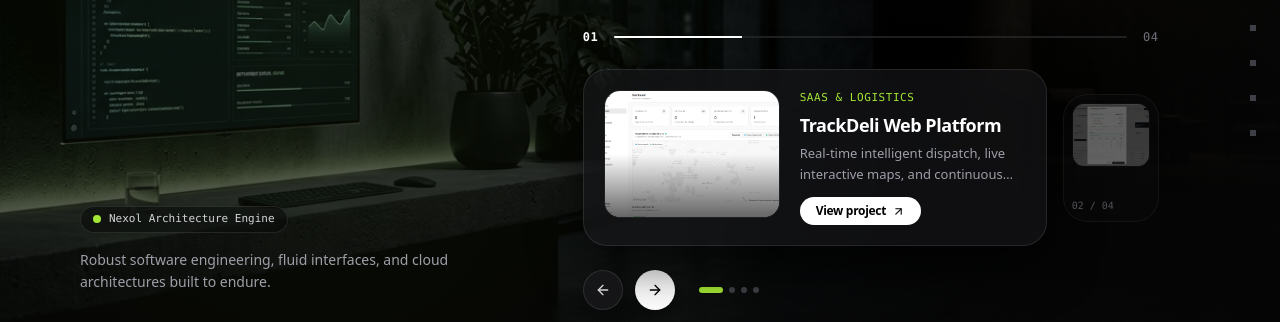
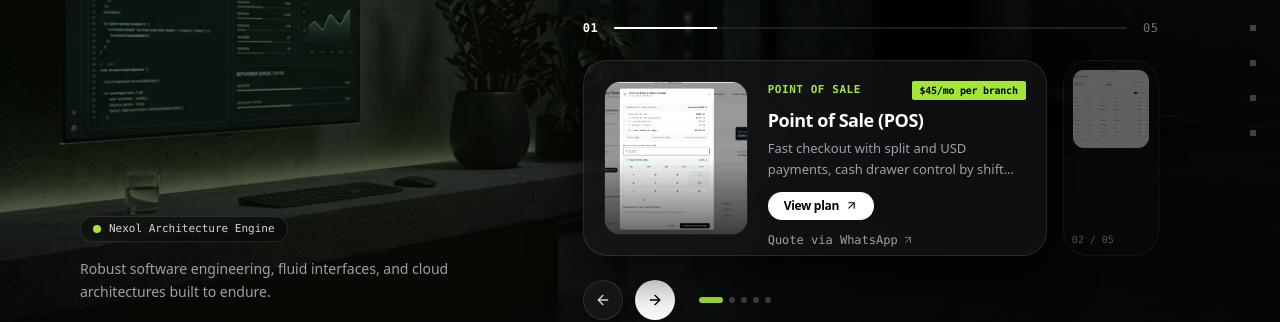
Before and after one commit to DETDevs/DET.Porfolio.App, a React (Vite) app: page / in a window 1280 px wide. Shown: the part 355-677 px from the top of the page. Built offline with nearby package versions, Linux system fonts and the light colour scheme; no server answers.

Commit message:
feat: add Hero and Pricing landing page components with multilingual support and configuration constants

```diff
--- a/src/config/constants.ts
+++ b/src/config/constants.ts
@@ -245,7 +245,7 @@
         ],
         highlight: true,
         disclaimer: "Precio único mensual todo incluido. Hardware integrado.",
-        cta: "Solicitar demo de POS",
+        cta: "Comenzar con POS",
     },
     {
         id: 'logistics',
@@ -298,7 +298,7 @@
         ],
         highlight: false,
         disclaimer: "Precio único mensual. Incluye notificaciones automáticas por email y WhatsApp.",
-        cta: "Solicitar demo de Citas",
+        cta: "Comenzar con Citas",
     },
     {
         id: 'cartera',
@@ -323,12 +323,12 @@
         ],
         highlight: false,
         disclaimer: "Precio único mensual. Conectado automáticamente a tus ventas de POS, Delivery y Citas.",
-        cta: "Solicitar demo de Cartera",
+        cta: "Comenzar con Cartera",
     },
 ];
 
 export const CONTACT_INFO = {
     email: "contacto@detdevs.com",
-    phone: "+505 8806-8133",
+    phone: "+505 8714-0989",
     location: "Managua, Nicaragua",
 };
--- a/src/features/landing/Hero.tsx
+++ b/src/features/landing/Hero.tsx
@@ -7,43 +7,63 @@
   id: string;
   tag: string;
   title: string;
+  price: string;
   desc: string;
   image: string;
   link: string;
+  category?: "web" | "pos" | "citas" | "cartera" | "logistics";
 }
 
 const BASE_SLIDES: SlideData[] = [
   {
     id: "01",
-    tag: "SaaS & Logística",
-    title: "TrackDeli Web Platform",
-    desc: "Despacho inteligente en tiempo real, mapas interactivos y telemetría continua de pedidos.",
-    image: "/assets/project/webtrack/dash_webtrack.png",
-    link: "#proyectos",
+    tag: "Punto de Venta",
+    title: "Punto de Venta (POS)",
+    price: "$45/mes por sucursal",
+    desc: "Cobro rápido con pagos mixtos y dólares, control de caja por turno y cajero, inventario y reportes de ventas.",
+    image: "/assets/project/pos/caja_POS.png",
+    link: "#planes",
+    category: "pos",
   },
   {
     id: "02",
-    tag: "Punto de Venta",
-    title: "TrackDeli POS Desktop",
-    desc: "Facturación ultrarrápida, apertura/cierre de caja y soporte para impresoras térmicas.",
-    image: "/assets/project/pos/caja_POS.png",
-    link: "#proyectos",
+    tag: "Cartera de Cobro",
+    title: "Cartera de Cobro",
+    price: "$25/mes por negocio",
+    desc: "Cargá consumos a cuenta de empleados con carnet de código de barras y generá el reporte de deducción para planilla.",
+    image: "/assets/project/pos/historial_POS.png",
+    link: "#planes",
+    category: "cartera",
   },
   {
     id: "03",
-    tag: "App Móvil en Vivo",
-    title: "TrackDeli Rider App",
-    desc: "Aplicación móvil para repartidores con telemetría GPS continua y sincronización instantánea.",
-    image: "/assets/project/appdeli/rutaentrega_app.jpg",
-    link: "#proyectos",
+    tag: "Citas en línea",
+    title: "Agenda de Citas",
+    price: "$30/mes",
+    desc: "Reservas en línea para tus clientes, agenda por profesional y confirmación automática.",
+    image: "/assets/project/bookingwebsite/project.png",
+    link: "#planes",
+    category: "citas",
   },
   {
     id: "04",
-    tag: "Gestión Comercial",
-    title: "Dulces Momentos POS",
-    desc: "Control total de stock, alertas automáticas de reabastecimiento y reportes de rentabilidad.",
+    tag: "Delivery",
+    title: "Delivery",
+    price: "Comisión por entrega",
+    desc: "Despacho en tiempo real con mapa, repartidores y seguimiento de pedidos.",
+    image: "/assets/project/webtrack/dash_webtrack.png",
+    link: "#planes",
+    category: "logistics",
+  },
+  {
+    id: "05",
+    tag: "Páginas web",
+    title: "Páginas web a la medida",
+    price: "Desde $300",
+    desc: "Sitio profesional para tu negocio, con hosting incluido y soporte mensual.",
     image: "/assets/project/DulcesMomentos/project.png",
-    link: "#proyectos",
+    link: "#planes",
+    category: "web",
   },
 ];
 
@@ -64,6 +84,7 @@
         ...(localized[idx] || {}),
         image: base.image,
         link: base.link,
+        category: base.category,
       }));
     }
     return BASE_SLIDES;
@@ -83,6 +104,20 @@
     setDirection(-1);
     setCurrentIndex((prev) => (prev - 1 + total) % total);
   }, [total]);
+
+  const handlePlanClick = (category?: string, e?: React.MouseEvent) => {
+    if (category) {
+      window.dispatchEvent(
+        new CustomEvent("select-pricing-tab", { detail: category })
+      );
+    }
+    const el = document.getElementById("planes");
+    if (el) {
+      if (e) e.preventDefault();
+      el.scrollIntoView({ behavior: "smooth" });
+      window.history.pushState(null, "", "#planes");
+    }
+  };
 
   // Auto-advance slides every 6 seconds when not hovered
   useEffect(() => {
@@ -187,7 +222,7 @@
             </span>
           </motion.h1>
 
-          {/* Progress Tracker: 01 ─────── 04 */}
+          {/* Progress Tracker: 01 ─────── 05 */}
           <motion.div
             initial={{ opacity: 0, y: 15 }}
             animate={{ opacity: 1, y: 0 }}
@@ -216,7 +251,7 @@
           {/* Carousel Cards Container (Active Card + Peek of Next Slide) */}
           <div className="w-full max-w-xl flex items-center gap-4 relative">
             {/* Active Floating Card */}
-            <div className="flex-1 relative overflow-hidden rounded-3xl bg-zinc-900/60 backdrop-blur-2xl border border-white/10 shadow-[0_20px_50px_rgba(0,0,0,0.6)] group">
+            <div className="flex-1 relative overflow-hidden rounded-3xl bg-zinc-900/60 backdrop-blur-2xl border border-white/10 shadow-[0_20px_50px_rgba(0,0,0,0.6)] group sm:h-[196px]">
               <AnimatePresence mode="wait" custom={direction}>
                 <motion.div
                   key={currentIndex}
@@ -225,10 +260,10 @@
                   initial="enter"
                   animate="center"
                   exit="exit"
-                  className="p-4 sm:p-5 flex flex-col sm:flex-row items-center sm:items-stretch gap-4 sm:gap-5"
+                  className="w-full h-full p-4 sm:p-5 flex flex-col sm:flex-row items-center sm:items-stretch gap-4 sm:gap-5"
                 >
                   {/* Thumbnail Image */}
-                  <div className="w-full sm:w-44 h-36 sm:h-32 shrink-0 rounded-2xl overflow-hidden border border-white/10 bg-black/60 relative">
+                  <div className="w-full sm:w-36 h-36 sm:h-auto shrink-0 rounded-2xl overflow-hidden border border-white/10 bg-black/60 relative">
                     <img
                       src={currentSlide.image}
                       alt={currentSlide.title}
@@ -238,26 +273,45 @@
                   </div>
 
                   {/* Card Content */}
-                  <div className="flex-1 flex flex-col justify-between w-full">
+                  <div className="flex-1 flex flex-col justify-between w-full min-w-0">
                     <div>
-                      <span className="text-[11px] font-mono uppercase tracking-wider text-[#a3e635] block mb-1">
-                        {currentSlide.tag}
-                      </span>
+                      <div className="flex items-center justify-between gap-2 mb-1.5">
+                        <span className="text-[11px] font-mono uppercase tracking-wider text-[#a3e635] font-semibold truncate">
+                          {currentSlide.tag}
+                        </span>
+                        {currentSlide.price && (
+                          <span className="shrink-0 inline-flex items-center px-2 py-0.5 rounded-[2px] bg-[#a3e635] text-black font-mono text-[10px] font-bold tracking-tight">
+                            {currentSlide.price}
+                          </span>
+                        )}
+                      </div>
                       <h3 className="text-base sm:text-lg font-bold text-white tracking-tight line-clamp-1">
                         {currentSlide.title}
                       </h3>
-                      <p className="text-zinc-400 text-xs sm:text-[13px] leading-relaxed line-clamp-2 mt-1 mb-3">
+                      <p className="text-zinc-400 text-xs sm:text-[13px] leading-relaxed line-clamp-2 mt-1 mb-2">
                         {currentSlide.desc}
                       </p>
                     </div>
 
-                    <div>
+                    <div className="flex items-center flex-wrap gap-3 pt-1">
                       <a
                         href={currentSlide.link}
+                        onClick={(e) => handlePlanClick(currentSlide.category, e)}
                         className="inline-flex items-center gap-1.5 px-4 py-1.5 rounded-full bg-white hover:bg-zinc-200 text-black text-xs font-semibold tracking-tight transition-all duration-200 hover:shadow-md cursor-pointer no-underline"
                       >
-                        <span>{t("hero.cta_card", "Ver proyecto")}</span>
+                        <span>{t("hero.cta_card", "Ver plan")}</span>
                         <ArrowUpRight size={13} />
+                      </a>
+                      <a
+                        href={`https://wa.me/50587140989?text=${encodeURIComponent(
+                          `Hola, me interesa ${currentSlide.title}`
+                        )}`}
+                        target="_blank"
+                        rel="noopener noreferrer"
+                        className="inline-flex items-center gap-1 text-xs text-zinc-400 hover:text-[#a3e635] transition-colors duration-200 no-underline font-mono"
+                      >
+                        <span>{t("hero.cta_whatsapp", "Cotizar por WhatsApp")}</span>
+                        <ArrowUpRight size={12} className="opacity-70" />
                       </a>
                     </div>
                   </div>
@@ -269,9 +323,9 @@
             <div
               onClick={handleNext}
               title={`Siguiente: ${nextSlide.title}`}
-              className="hidden md:flex w-24 h-32 shrink-0 rounded-3xl bg-zinc-900/40 backdrop-blur-xl border border-white/10 overflow-hidden cursor-pointer opacity-50 hover:opacity-90 hover:scale-[1.02] transition-all duration-300 relative p-2 flex-col justify-between"
+              className="hidden md:flex w-24 sm:h-[196px] shrink-0 rounded-3xl bg-zinc-900/40 backdrop-blur-xl border border-white/10 overflow-hidden cursor-pointer opacity-50 hover:opacity-90 hover:scale-[1.02] transition-all duration-300 relative p-2 flex-col justify-between"
             >
-              <div className="w-full h-16 rounded-xl overflow-hidden bg-black/40 border border-white/5">
+              <div className="w-full h-20 rounded-xl overflow-hidden bg-black/40 border border-white/5">
                 <img
                   src={nextSlide.image}
                   alt={nextSlide.title}
@@ -279,7 +333,7 @@
                 />
               </div>
               <div className="text-[10px] font-mono text-zinc-400 truncate">
-                {nextSlide.id} / 0{total}
+                {nextSlide.id} / {String(total).padStart(2, "0")}
               </div>
             </div>
           </div>
--- a/src/features/landing/Pricing.tsx
+++ b/src/features/landing/Pricing.tsx
@@ -1,4 +1,4 @@
-import { useState } from "react";
+import { useState, useEffect } from "react";
 import { motion, AnimatePresence } from "framer-motion";
 import {
   Check,
@@ -58,6 +58,36 @@
   const [selectedPosImage, setSelectedPosImage] = useState(0);
   const [lightboxImage, setLightboxImage] = useState<string | null>(null);
   const { ref, isInView } = useScrollReveal(0.1);
+
+  useEffect(() => {
+    const handleTabSelect = (e: Event) => {
+      const customEvent = e as CustomEvent<PricingCategory>;
+      if (
+        customEvent.detail &&
+        ["web", "pos", "citas", "cartera", "logistics"].includes(customEvent.detail)
+      ) {
+        setActiveCategory(customEvent.detail);
+      }
+    };
+
+    const handleHash = () => {
+      const hash = window.location.hash.toLowerCase();
+      if (hash.includes("pos")) setActiveCategory("pos");
+      else if (hash.includes("cartera")) setActiveCategory("cartera");
+      else if (hash.includes("citas") || hash.includes("booking")) setActiveCategory("citas");
+      else if (hash.includes("delivery") || hash.includes("logistics")) setActiveCategory("logistics");
+      else if (hash.includes("web")) setActiveCategory("web");
+    };
+
+    window.addEventListener("select-pricing-tab", handleTabSelect);
+    window.addEventListener("hashchange", handleHash);
+    handleHash();
+
+    return () => {
+      window.removeEventListener("select-pricing-tab", handleTabSelect);
+      window.removeEventListener("hashchange", handleHash);
+    };
+  }, []);
 
   const CATEGORY_TABS: {
     id: PricingCategory;
@@ -385,7 +415,7 @@
                     {/* Solid Primary Button */}
                     <a
                       href={getWhatsAppLink(
-                        `Hola Nexol, quiero una demo del Sistema de Facturación / POS Todo Incluido ($${POS_MONTHLY_PRICE}/mes).`,
+                        `Hola Nexol, me interesa el Sistema de Facturación / POS Todo Incluido ($${POS_MONTHLY_PRICE}/mes).`,
                       )}
                       target="_blank"
                       rel="noopener noreferrer"
@@ -557,14 +587,14 @@
 
                   <a
                     href={getWhatsAppLink(
-                      "Hola Nexol, quiero una demo del módulo de Citas / Booking ($30/mes).",
+                      "Hola Nexol, me interesa el módulo de Citas / Booking ($30/mes).",
                     )}
                     target="_blank"
                     rel="noopener noreferrer"
                     className="w-full py-3.5 rounded-[2px] bg-[#a3e635] hover:bg-[#b5ff14] text-black font-mono text-xs uppercase tracking-wider font-bold text-center flex items-center justify-center gap-2 transition-colors cursor-pointer"
                   >
                     <MessageCircle className="w-4 h-4" />
-                    <span>Solicitar demo de Citas</span>
+                    <span>Comenzar con Citas</span>
                     <ArrowRight className="w-4 h-4" />
                   </a>
                 </div>
@@ -699,14 +729,14 @@
 
                   <a
                     href={getWhatsAppLink(
-                      "Hola Nexol, quiero una demo del módulo de Cartera de Cobro ($25/mes).",
+                      "Hola Nexol, me interesa el módulo de Cartera de Cobro ($25/mes).",
                     )}
                     target="_blank"
                     rel="noopener noreferrer"
                     className="w-full py-3.5 rounded-[2px] bg-[#a3e635] hover:bg-[#b5ff14] text-black font-mono text-xs uppercase tracking-wider font-bold text-center flex items-center justify-center gap-2 transition-colors cursor-pointer"
                   >
                     <MessageCircle className="w-4 h-4" />
-                    <span>Solicitar demo de Cartera</span>
+                    <span>Comenzar con Cartera</span>
                     <ArrowRight className="w-4 h-4" />
                   </a>
                 </div>
--- a/src/i18n/locales/en.json
+++ b/src/i18n/locales/en.json
@@ -15,7 +15,8 @@
     "subtitle": "We engineer high-impact custom software — real-time platforms, billing systems, inventory engines, and native mobile apps.",
     "cta_primary": "See Pricing",
     "cta_secondary": "Our Services",
-    "cta_card": "View project",
+    "cta_card": "View plan",
+    "cta_whatsapp": "Quote via WhatsApp",
     "architecture_engine": "Nexol Architecture Engine",
     "architecture_tagline": "Robust software engineering, fluid interfaces, and cloud architectures built to endure.",
     "footer_tagline": "Custom Software Development",
@@ -23,35 +24,48 @@
     "slides": [
       {
         "id": "01",
-        "tag": "SaaS & Logistics",
-        "title": "TrackDeli Web Platform",
-        "desc": "Real-time intelligent dispatch, live interactive maps, and continuous order telemetry.",
-        "image": "/assets/project/webtrack/dash_webtrack.png",
-        "link": "#proyectos"
+        "tag": "Point of Sale",
+        "title": "Point of Sale (POS)",
+        "price": "$45/mo per branch",
+        "desc": "Fast checkout with split and USD payments, cash drawer control by shift and cashier, inventory and sales reports.",
+        "image": "/assets/project/pos/caja_POS.png",
+        "link": "#planes"
       },
       {
         "id": "02",
-        "tag": "Point of Sale",
-        "title": "TrackDeli POS Desktop",
-        "desc": "Checkout with split and USD payments, cash drawer control with blind closeout, authorized returns, and real-time inventory.",
-        "image": "/assets/project/pos/caja_POS.png",
-        "link": "#proyectos"
+        "tag": "Customer Credit",
+        "title": "Customer Credit & Accounts",
+        "price": "$25/mo per business",
+        "desc": "Charge purchases to employee accounts using barcode badges and generate deduction reports for payroll.",
+        "image": "/assets/project/pos/historial_POS.png",
+        "link": "#planes"
       },
       {
         "id": "03",
-        "tag": "Live Mobile App",
-        "title": "TrackDeli Rider App",
-        "desc": "Native courier mobile app with active GPS telemetry and WebSocket instantaneous sync.",
-        "image": "/assets/project/appdeli/rutaentrega_app.jpg",
-        "link": "#proyectos"
+        "tag": "Online Booking",
+        "title": "Appointment Booking",
+        "price": "$30/mo",
+        "desc": "Online reservations for your clients, staff schedule management, and automatic confirmations.",
+        "image": "/assets/project/bookingwebsite/project.png",
+        "link": "#planes"
       },
       {
         "id": "04",
-        "tag": "Retail Management",
-        "title": "Dulces Momentos POS",
-        "desc": "Real-time inventory control, smart replenishment alerts, and profitability analytics.",
+        "tag": "Delivery",
+        "title": "Delivery & Logistics",
+        "price": "Per-delivery commission",
+        "desc": "Real-time dispatch with live maps, drivers, and full order tracking.",
+        "image": "/assets/project/webtrack/dash_webtrack.png",
+        "link": "#planes"
+      },
+      {
+        "id": "05",
+        "tag": "Tailored Websites",
+        "title": "Tailored Websites",
+        "price": "From $300",
+        "desc": "Professional website for your business, with hosting included and monthly support.",
         "image": "/assets/project/DulcesMomentos/project.png",
-        "link": "#proyectos"
+        "link": "#planes"
       }
     ]
   },
@@ -293,7 +307,7 @@
         "Direct courier team support"
       ],
       "cta": "Schedule a Call",
-      "scrolly_hint": "See how a delivery moves in real time in our interactive demo below ↓"
+      "scrolly_hint": "See how a delivery moves in real time in our interactive tour below ↓"
     }
   },
   "contact": {
--- a/src/i18n/locales/es.json
+++ b/src/i18n/locales/es.json
@@ -15,7 +15,8 @@
     "subtitle": "Diseñamos software a la medida de alto impacto. Facturación, inventarios, apps móviles y plataformas web en tiempo real.",
     "cta_primary": "Ver Planes",
     "cta_secondary": "Nuestros Servicios",
-    "cta_card": "Ver proyecto",
+    "cta_card": "Ver plan",
+    "cta_whatsapp": "Cotizar por WhatsApp",
     "architecture_engine": "Nexol Architecture Engine",
     "architecture_tagline": "Ingeniería de software robusta, interfaces fluidas y arquitecturas en la nube diseñadas para perdurar.",
     "footer_tagline": "Desarrollo de Software a Medida",
@@ -23,35 +24,48 @@
     "slides": [
       {
         "id": "01",
-        "tag": "SaaS & Logística",
-        "title": "TrackDeli Web Platform",
-        "desc": "Despacho inteligente en tiempo real, mapas interactivos y telemetría continua de pedidos.",
-        "image": "/assets/project/webtrack/dash_webtrack.png",
-        "link": "#proyectos"
+        "tag": "Punto de Venta",
+        "title": "Punto de Venta (POS)",
+        "price": "$45/mes por sucursal",
+        "desc": "Cobro rápido con pagos mixtos y dólares, control de caja por turno y cajero, inventario y reportes de ventas.",
+        "image": "/assets/project/pos/caja_POS.png",
+        "link": "#planes"
       },
       {
         "id": "02",
-        "tag": "Punto de Venta",
-        "title": "TrackDeli POS Desktop",
-        "desc": "Cobro con pagos mixtos y dólares, control de caja con cierre ciego, devoluciones con autorización e inventario en tiempo real.",
-        "image": "/assets/project/pos/caja_POS.png",
-        "link": "#proyectos"
+        "tag": "Cartera de Cobro",
+        "title": "Cartera de Cobro",
+        "price": "$25/mes por negocio",
+        "desc": "Cargá consumos a cuenta de empleados con carnet de código de barras y generá el reporte de deducción para planilla.",
+        "image": "/assets/project/pos/historial_POS.png",
+        "link": "#planes"
       },
       {
         "id": "03",
-        "tag": "App Móvil en Vivo",
-        "title": "TrackDeli Rider App",
-        "desc": "Aplicación móvil para repartidores con telemetría GPS continua y sincronización instantánea.",
-        "image": "/assets/project/appdeli/rutaentrega_app.jpg",
-        "link": "#proyectos"
+        "tag": "Citas en línea",
+        "title": "Agenda de Citas",
+        "price": "$30/mes",
+        "desc": "Reservas en línea para tus clientes, agenda por profesional y confirmación automática.",
+        "image": "/assets/project/bookingwebsite/project.png",
+        "link": "#planes"
       },
       {
         "id": "04",
-        "tag": "Gestión Comercial",
-        "title": "Dulces Momentos POS",
-        "desc": "Control total de stock, alertas automáticas de reabastecimiento y reportes de rentabilidad.",
+        "tag": "Delivery",
+        "title": "Delivery",
+        "price": "Comisión por entrega",
+        "desc": "Despacho en tiempo real con mapa, repartidores y seguimiento de pedidos.",
+        "image": "/assets/project/webtrack/dash_webtrack.png",
+        "link": "#planes"
+      },
+      {
+        "id": "05",
+        "tag": "Páginas web",
+        "title": "Páginas web a la medida",
+        "price": "Desde $300",
+        "desc": "Sitio profesional para tu negocio, con hosting incluido y soporte mensual.",
         "image": "/assets/project/DulcesMomentos/project.png",
-        "link": "#proyectos"
+        "link": "#planes"
       }
     ]
   },
@@ -293,7 +307,7 @@
         "Capacitación completa para tu equipo de despacho y repartidores"
       ],
       "cta": "Agendar una llamada",
-      "scrolly_hint": "Mirá cómo viaja un pedido en tiempo real en nuestro demo ↓"
+      "scrolly_hint": "Mirá cómo viaja un pedido en tiempo real con este recorrido interactivo ↓"
     }
   },
   "contact": {
```
